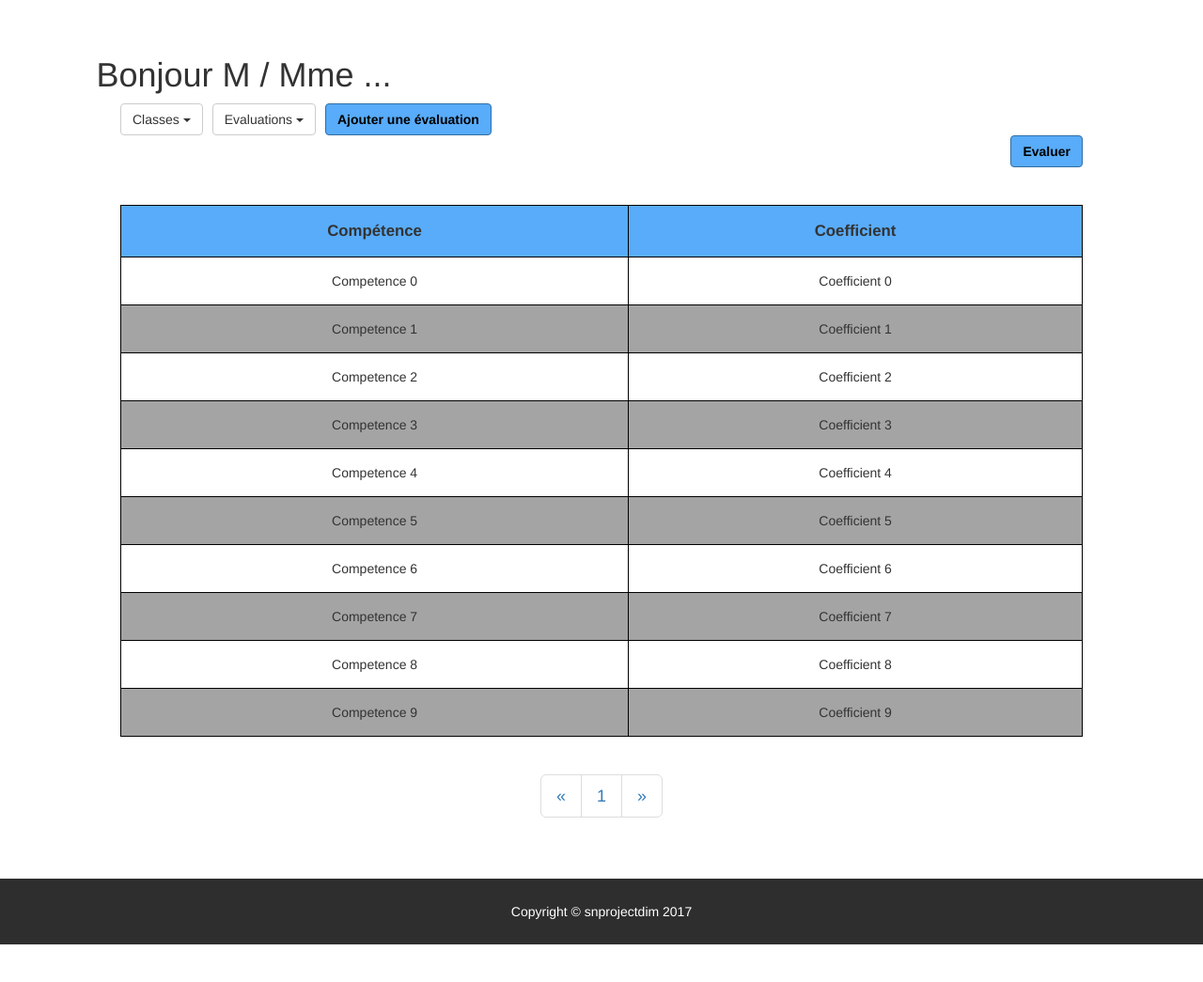
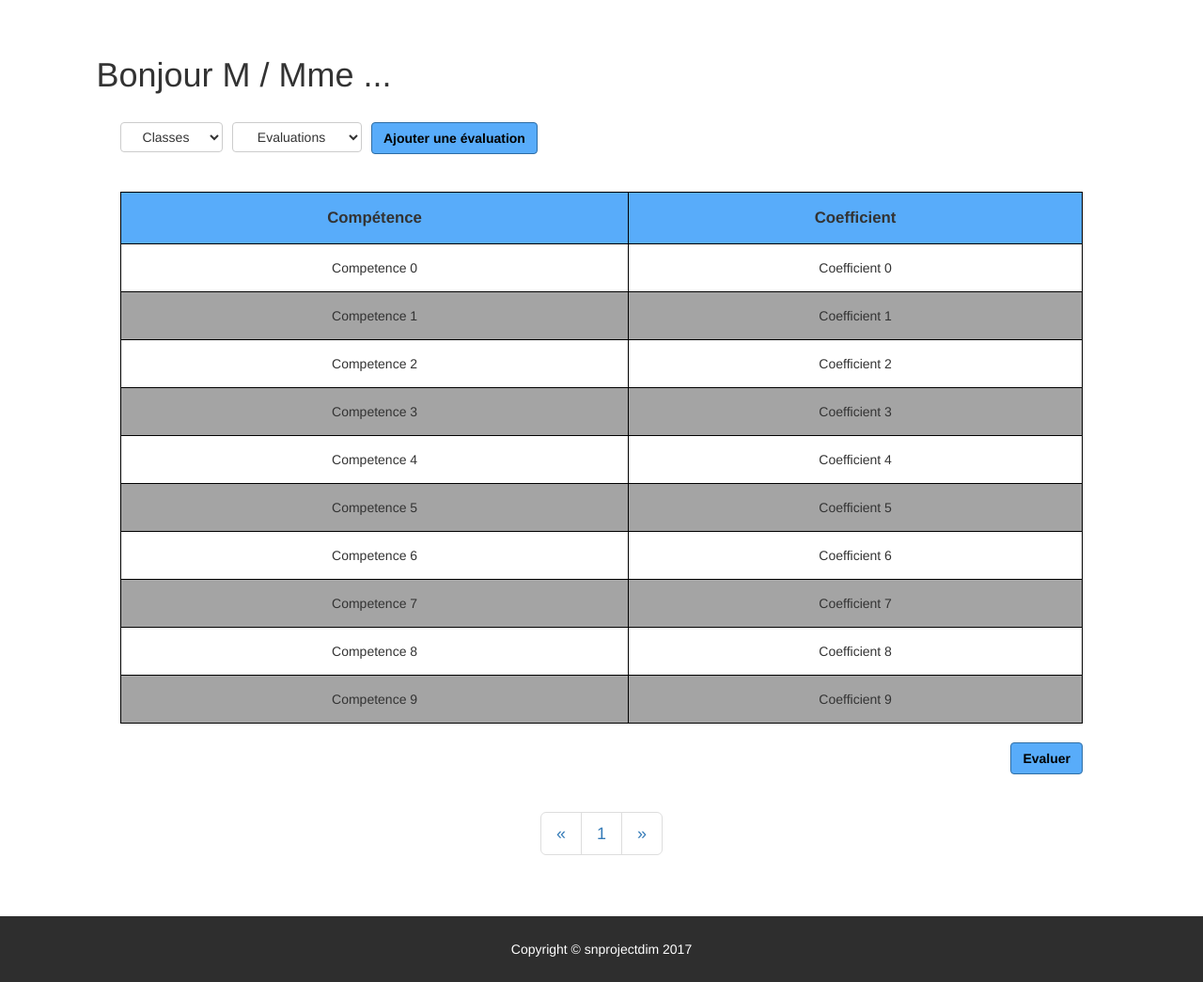
Before and after one commit to thomasdelattre/snprojectdim, a PHP site: page /evaluations.php in a window 1280 px wide. Shown: the part 75-1120 px from the top of the page at 94% size. Before the commit the page ends 1080 px from the top, so only its background shows below. Run offline with PHP 8.4, Linux system fonts and the light colour scheme.

Commit message:
Changement evaluations

```diff
--- a/css/style.css
+++ b/css/style.css
@@ -15,7 +15,13 @@ tr:nth-child(odd){
 
 #comboEvaluation div{
 	margin-right: 10px;
+	margin-top:20px;
+	margin-bottom:20px;
 }
+
+#comboEvaluation div select{
+	background-color: #fff;
+	}
 .btn-primary{
 	background-color: #58ACFA;
 	color:#000;
--- a/evaluations.php
+++ b/evaluations.php
@@ -5,42 +5,32 @@ include('includes/haut.inc.php');
 <div class="row" id="headerEvaluation">
 	<h1 class=" titreIndex">Bonjour M / Mme <?php echo "..."?></h1>
 	<div id="comboEvaluation">
-
-		<div class="dropdown">
-			<button class="btn btn-default dropdown-toggle" type="button" id="dropdownMenu1" data-toggle="dropdown" aria-haspopup="true" aria-expanded="true">
-				Classes
-				<span class="caret"></span>
-			</button>
-			<ul class="dropdown-menu" aria-labelledby="dropdownMenu1">
+		<div>
+			<select class="btn btn-default">
+				<option>Classes</option>
 				<?php for($i=0;$i<10;$i++){ ?>
-				<li><a href="#"><?php echo "Classe ".($i+1); ?></a></li>
+				<option value="PA"><?php echo "Classe ".($i+1); ?></option>
 				<?php } ?>
-			</ul>
+			</select>
+		</div>
+		<div>
+			<select class="btn btn-default">
+			<option>Evaluations</option>
+				<?php for($i=0;$i<10;$i++){ ?>
+				<option value="PA"><?php echo "Evaluations ".($i+1); ?></option>
+				<?php } ?>
+			</select>
+		</div>
+		<div>
+			<button type="button" class="btn btn-primary">Ajouter une &eacute;valuation</button>
 		</div>
 
-		<div class="dropdown">
-			<button class="btn btn-default dropdown-toggle" type="button" id="dropdownMenu1" data-toggle="dropdown" aria-haspopup="true" aria-expanded="true">
-				Evaluations
-				<span class="caret"></span>
-			</button>
-			<ul class="dropdown-menu" aria-labelledby="dropdownMenu1">
-				<?php for($i=0;$i<10;$i++){ ?>
-				<li><a href="#"><?php echo "Evaluations ".($i+1); ?></a></li>
-				<?php } ?>
-			</ul>
 	</div>
-
-		<button type="button" class="btn btn-primary">Ajouter une &eacute;valuation</button>
-
 
 </div>
 
 
-	<form>
-			<button type="button" class="btn btn-primary" id="boutonAjoutClasse">Evaluer</button>
-		</form>
 
-</div>
 <div class="tableauEvaluations row">
 	<table>
 		<tr>
@@ -60,6 +50,10 @@ include('includes/haut.inc.php');
 		//insérer fin de boucle
 		?>
 	</table>
+	<form>
+		<button type="button" class="btn btn-primary" id="boutonAjoutClasse">Evaluer</button>
+	</form>
+</div>
 <!-- Div contenant la pagination-->
 <div class="divPagination">
 	<nav aria-label="Page navigation">
@@ -110,7 +104,7 @@ include('includes/haut.inc.php');
 			</ul>
 		</nav>
 	</div>
-</div>
+
 
 
 
```
Lines whose indentation alone changed are shown as unchanged.
